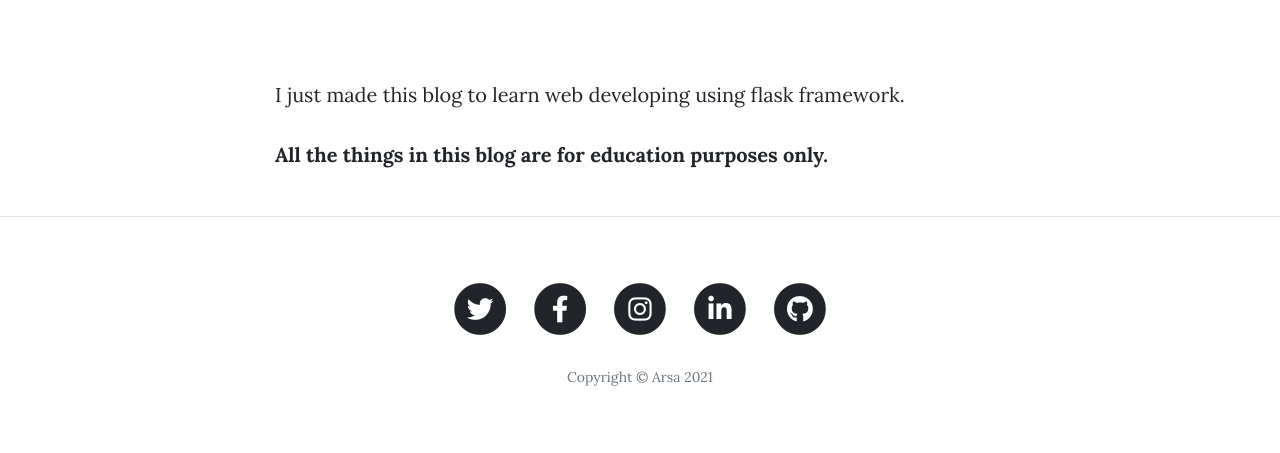
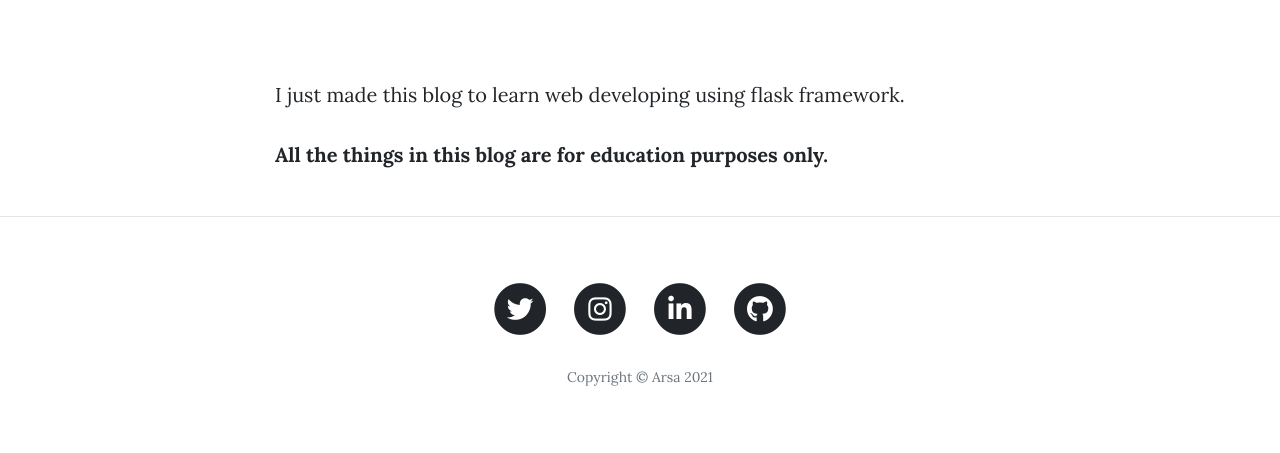
Before and after one commit to arsaizdihar/arsa-blog, a Flask app: page /about in a window 1280 px wide. Shown: the part 532-985 px from the top of the page. Run offline with Flask 2, Linux system fonts and the light colour scheme; data comes from the database, SQL or seed files in the repository; both versions use the stored data as it was after the commit; some libraries are stand-ins or nearby versions.

Commit message:
remove facebook link from footer

```diff
--- a/templates/footer.html
+++ b/templates/footer.html
@@ -9,14 +9,6 @@
                 <span class="fa-stack fa-lg">
                   <i class="fas fa-circle fa-stack-2x"></i>
                   <i class="fab fa-twitter fa-stack-1x fa-inverse"></i>
-                </span>
-              </a>
-            </li>
-            <li class="list-inline-item">
-              <a href="https://www.facebook.com/arsaizdiharislam/" target="_blank">
-                <span class="fa-stack fa-lg">
-                  <i class="fas fa-circle fa-stack-2x"></i>
-                  <i class="fab fa-facebook-f fa-stack-1x fa-inverse"></i>
                 </span>
               </a>
             </li>
```
Also changed, not shown: blog.db.
